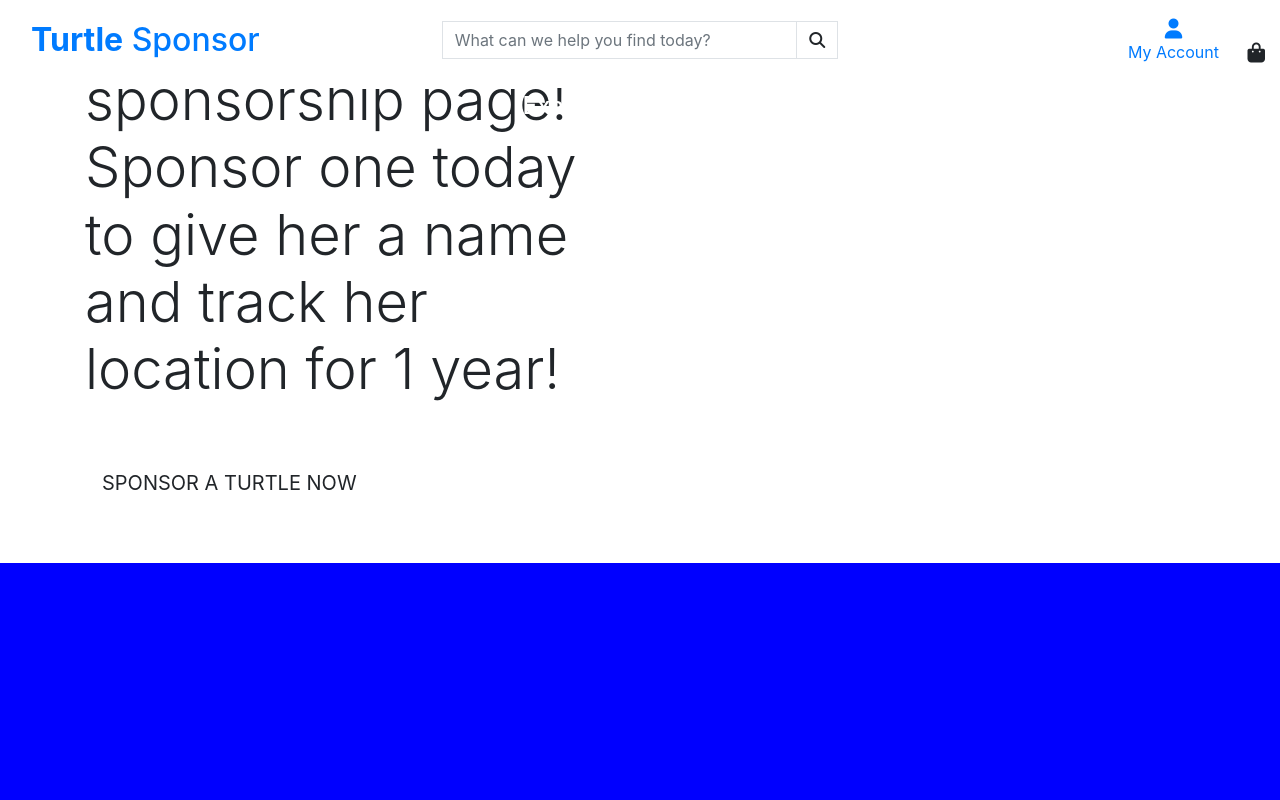
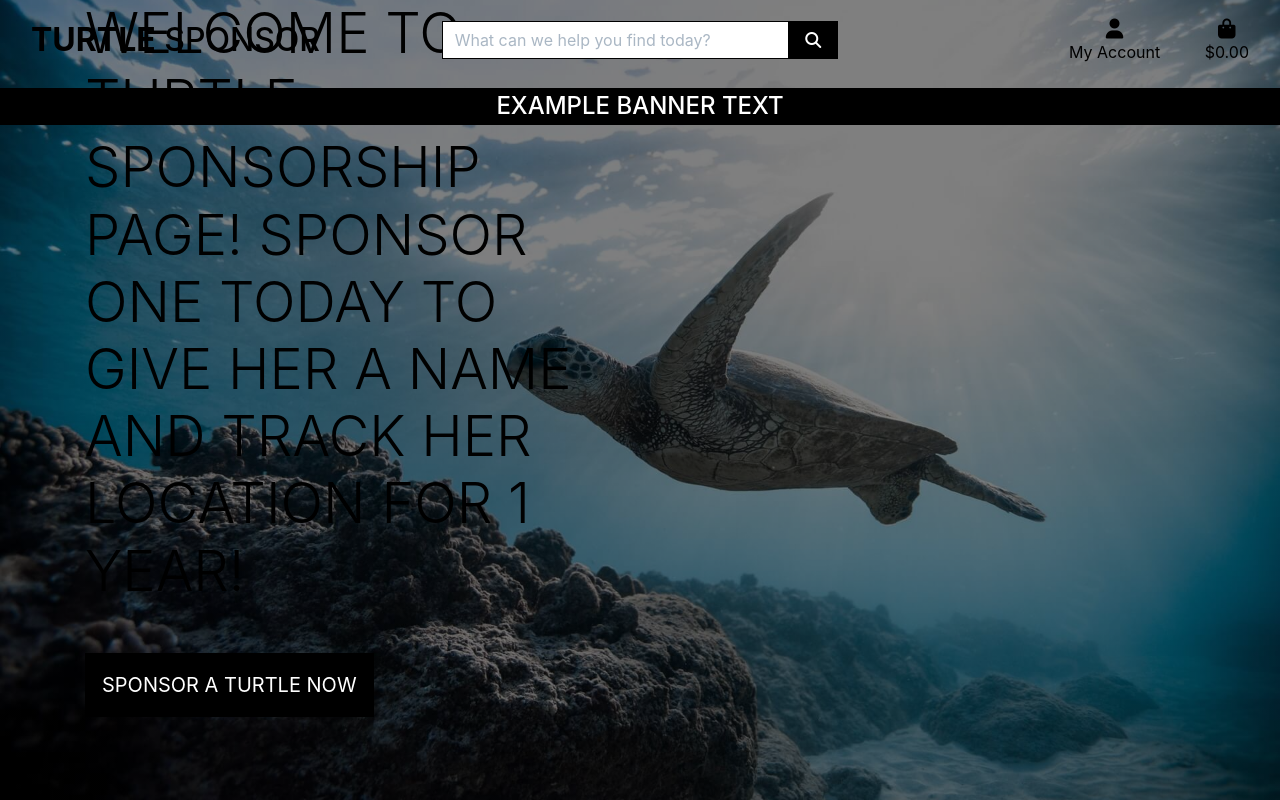
Before and after one commit to hartnetl/ridley-me-this, a Django app: page / in a window 1280 px wide. Run offline with Django 4.2, Linux system fonts and the light colour scheme; some libraries are stand-ins or nearby versions.

Commit message:
Style: Add css to home page

```diff
--- a/static/css/base.css
+++ b/static/css/base.css
@@ -1,3 +1,110 @@
 html {
-    background-color: blue;
+    height: 100%;
 }
+
+body {
+    background:
+        linear-gradient(
+            rgba(0, 0, 0, 0.5),
+            rgba(0, 0, 0, 0.5)
+        ),
+        url("/media/turtle-swimming.jpg") no-repeat center center fixed;
+    color: #555;
+    background-size: cover;
+    height: calc(100vh - 164px);
+}
+
+
+#home-topnav {
+    background-color: rgba(255,255,255,0);
+}
+
+.icon {
+    align-items: center;
+    display: inline-flex;
+    justify-content: center;
+    height: 1.5rem;
+    width: 1.5rem;
+}
+
+.logo-font {
+    text-transform: uppercase;
+}
+
+.main-logo-link {
+    width: fit-content;
+}
+
+.shop-now-button {
+    background: black;
+    color: white;
+    min-width: 260px;
+}
+
+.btn-black {
+    background: black;
+    color: white;
+}
+
+.btn-outline-black {
+    background: white;
+    color: black !important; /* use important to override link colors for <a> elements */
+    border: 1px solid black;
+}
+
+.shop-now-button:hover,
+.shop-now-button:active,
+.shop-now-button:focus,
+.btn-black:hover,
+.btn-black:active,
+.btn-black:focus {
+    background: #222;
+    color: white;
+}
+
+.text-black {
+    color: #000 !important;
+}
+
+.border-black {
+    border: 1px solid black !important;
+}
+
+.bg-black {
+    background: #000 !important;
+}
+
+a.category-badge > span.badge:hover {
+    background: #212529 !important;
+    color: #fff !important;
+}
+
+.btt-button {
+    height: 42px;
+    width: 42px;
+    position: fixed;
+    bottom: 10px;
+    right: 10px;
+}
+
+.btt-link,
+.update-link,
+.remove-item {
+    cursor: pointer;
+}
+
+/* update the search boxes placeholder to that
+same color since it's the only one now that doesn't match. */
+input[name='q']::placeholder {
+    color: #aab7c4;
+}
+
+/* ------------------------------- bootstrap toasts */
+
+.message-container {
+    position: fixed;
+    top: 72px;
+    right: 15px;
+    /* always on top  */
+    z-index: 99999999999;
+}
--- a/templates/base.html
+++ b/templates/base.html
@@ -2,6 +2,7 @@
 
 <!doctype html>
 <html lang="en">
+
 <head>
 
     {% block meta %}
@@ -16,20 +17,28 @@
 
     {% block corecss %}
         <!-- Bootstrap CSS -->
-    <link rel="stylesheet" href="https://stackpath.bootstrapcdn.com/bootstrap/4.4.1/css/bootstrap.min.css" integrity="sha384-Vkoo8x4CGsO3+Hhxv8T/Q5PaXtkKtu6ug5TOeNV6gBiFeWPGFN9MuhOf23Q9Ifjh" crossorigin="anonymous">
+        <link rel="stylesheet" href="https://stackpath.bootstrapcdn.com/bootstrap/4.4.1/css/bootstrap.min.css"
+            integrity="sha384-Vkoo8x4CGsO3+Hhxv8T/Q5PaXtkKtu6ug5TOeNV6gBiFeWPGFN9MuhOf23Q9Ifjh" crossorigin="anonymous">
         <link rel="stylesheet" href="{% static 'css/base.css' %}">
     {% endblock %}
 
     {% block extra_css %}
+        <link rel="stylesheet" href="{% static 'css/home.css' %}">
     {% endblock %}
 
     {% block corejs %}
         <!-- font awesome  -->
         <script src="https://kit.fontawesome.com/e9c73d7092.js" crossorigin="anonymous"></script>
         <!-- bootstrap  -->
-    <script src="https://code.jquery.com/jquery-3.4.1.slim.min.js" integrity="sha384-J6qa4849blE2+poT4WnyKhv5vZF5SrPo0iEjwBvKU7imGFAV0wwj1yYfoRSJoZ+n" crossorigin="anonymous"></script>
-    <script src="https://cdn.jsdelivr.net/npm/popper.js@1.16.0/dist/umd/popper.min.js" integrity="sha384-Q6E9RHvbIyZFJoft+2mJbHaEWldlvI9IOYy5n3zV9zzTtmI3UksdQRVvoxMfooAo" crossorigin="anonymous"></script>
-    <script src="https://stackpath.bootstrapcdn.com/bootstrap/4.4.1/js/bootstrap.min.js" integrity="sha384-wfSDF2E50Y2D1uUdj0O3uMBJnjuUD4Ih7YwaYd1iqfktj0Uod8GCExl3Og8ifwB6" crossorigin="anonymous"></script>
+        <script src="https://code.jquery.com/jquery-3.4.1.slim.min.js"
+            integrity="sha384-J6qa4849blE2+poT4WnyKhv5vZF5SrPo0iEjwBvKU7imGFAV0wwj1yYfoRSJoZ+n" crossorigin="anonymous">
+        </script>
+        <script src="https://cdn.jsdelivr.net/npm/popper.js@1.16.0/dist/umd/popper.min.js"
+            integrity="sha384-Q6E9RHvbIyZFJoft+2mJbHaEWldlvI9IOYy5n3zV9zzTtmI3UksdQRVvoxMfooAo" crossorigin="anonymous">
+        </script>
+        <script src="https://stackpath.bootstrapcdn.com/bootstrap/4.4.1/js/bootstrap.min.js"
+            integrity="sha384-wfSDF2E50Y2D1uUdj0O3uMBJnjuUD4Ih7YwaYd1iqfktj0Uod8GCExl3Og8ifwB6" crossorigin="anonymous">
+        </script>
     {% endblock %}
 
     {% block extra_js %}
@@ -39,10 +48,10 @@
 
 </head>
 
-  <body>
+<body class="body-image-overlay">
 
         <header class="container-fluid fixed-top">
-        <div id="topnav" class="row bg-white pt-lg-2 d-none d-lg-flex">
+            <div id="home-topnav" class="row pt-lg-2 d-none d-lg-flex">
 
                 <!-- logo  -->
                 <div class="col-12 col-lg-4 my-auto py-1 py-lg-0 text-center text-lg-left">
@@ -56,7 +65,8 @@
                 <div class="col-12 col-lg-4 my-auto py-1 py-lg-0">
                     <form method="GET" action=" ">
                         <div class="input-group w-100">
-                        <input class="form-control border border-black rounded-0" type="text" name="q" placeholder="What can we help you find today?">
+                            <input class="form-control border border-black rounded-0" type="text" name="q"
+                                placeholder="What can we help you find today?">
                             <div class="input-group-append">
                                 <button class="form-control btn btn-black border border-black rounded-0" type="submit">
                                     <span class="icon">
@@ -75,7 +85,8 @@
                         <!-- profile dropdown  -->
 
                         <li class="list-inline-item dropdown">
-                        <a class="text-black nav-link" href="#" id="user-options" data-toggle="dropdown" aria-haspopup="true" aria-expanded="false">
+                            <a class="text-black nav-link" href="#" id="user-options" data-toggle="dropdown"
+                                aria-haspopup="true" aria-expanded="false">
                                 <div class="text-center">
                                     <div><i class="fas fa-user fa-lg"></i></div>
                                     <p class="my-0">My Account</p>
@@ -97,24 +108,34 @@
 
                         <!-- cart  -->
                         <li class="list-inline-item">
-
+                            <a class="{% if grand_total %}text-info font-weight-bold{% else %}text-black{% endif %} nav-link"
+                                href="">
                                 <div class="text-center">
                                     <div><i class="fas fa-shopping-bag fa-lg"></i></div>
 
                                 </div>
-
+                                <p class="my-0">
+                                    {% if grand_total %}
+                                    ${{ grand_total|floatformat:2 }}
+                                    {% else %}
+                                    $0.00
+                                    {% endif %}
+                                </p>
+                            </a>
                         </li>
                     </ul>
                 </div>
             </div>
 
             <!-- lower nav with included navigation  -->
-        <div class="row bg-white">
+            <div class="row bg-transparent">
                 <nav class="navbar navbar-expand-lg navbar-light w-100">
-                <button class="navbar-toggler" type="button" data-toggle="collapse" data-target="#main-nav" aria-controls="main-nav" aria-expanded="false" aria-label="Toggle navigation">
+                    <button class="navbar-toggler" type="button" data-toggle="collapse" data-target="#main-nav"
+                        aria-controls="main-nav" aria-expanded="false" aria-label="Toggle navigation">
                         <span class="navbar-toggler-icon"></span>
                     </button>
-
+                    {% include 'includes/mobile-header.html' %}
+                    {% include 'includes/main-nav.html' %}
                 </nav>
             </div>
 
@@ -133,6 +154,6 @@
         {% block content %}
         {% endblock %}
 
+</body>
 
-  </body>
 </html>
```
Also changed, not shown: README.md, media/turtle-swimming.jpg (added), templates/includes/main-nav.html (added), templates/includes/mobile-header.html (added). Lines whose indentation alone changed are shown as unchanged.
